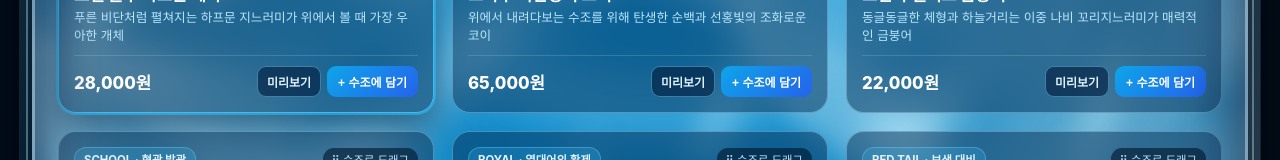
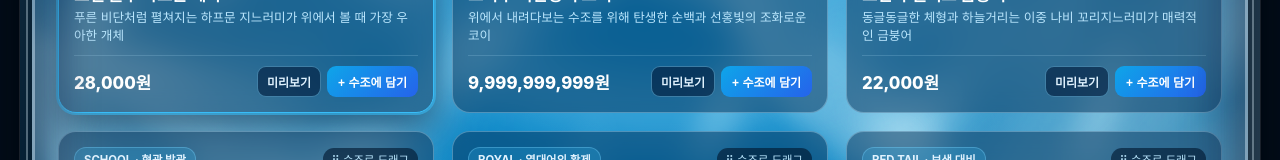
Before and after one commit to kimhouglie/hs.web.sample1, a plain HTML site: page index.html in a window 1280 px wide. Shown: the part 1025-1185 px from the top of the page. Drawn offline with Linux system fonts and the light colour scheme.

Commit message:
Update index.html

```diff
--- a/index.html
+++ b/index.html
@@ -1622,7 +1622,7 @@
         badge: "PREMIUM · 상면 명품",
         name: "코하쿠 비단잉어 코이",
         shortLabel: "코하쿠 코이",
-        price: 65000,
+        price: 9999999999,
         unit: "1마리 (12cm)",
         img: "img/fish_koi.png",
         temp: "18~25°C · pH 7.2",
```
